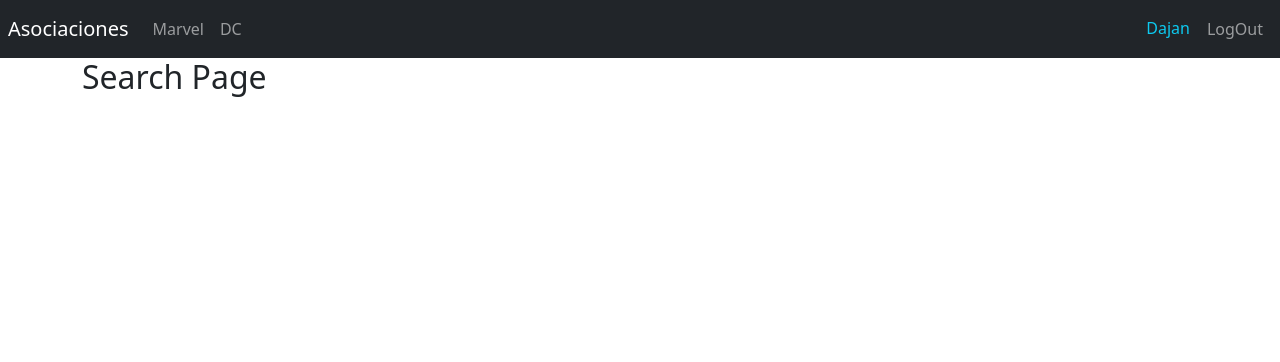
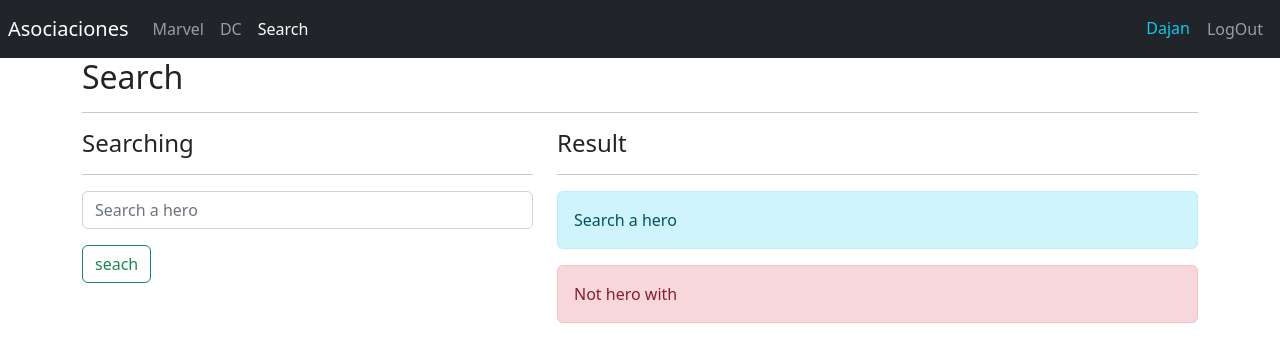
Before and after one commit to dmedina2150dev/heroes-app, a React (Vite) app: page /search in a window 1280 px wide. Shown: the top 362 px of the page. Built offline with nearby package versions, Linux system fonts and the light colour scheme.

Commit message:
Seccion completa para buscar heroes! Añadimos una libreria para limpiar las query params Uso del useLocation Hook

```diff
--- a/package.json
+++ b/package.json
@@ -10,6 +10,7 @@
   },
   "dependencies": {
     "animate.css": "^4.1.1",
+    "query-string": "^7.1.3",
     "react": "^18.2.0",
     "react-dom": "^18.2.0",
     "react-router-dom": "^6.4.5"
--- a/src/heroes/components/HeroCard.jsx
+++ b/src/heroes/components/HeroCard.jsx
@@ -20,7 +20,7 @@ export const HeroCard = ({
     // const characterByHero = (<p> { characters } </p>);
 
     return (
-        <div className="col">
+        <div className="col mt-2 mb-2">
             <div className="card">
 
                 <div className="row no-gutters">
--- /dev/null
+++ b/src/heroes/helpers/getHerosByName.js
@@ -0,0 +1,13 @@
+import { heroes } from '../data/heroes';
+
+export const getHerosByName = ( name = '') => {
+
+    name = name.toLocaleLowerCase().trim();
+
+    if ( name.length === 0 ) return [];
+
+    return heroes.filter(
+        hero => hero.superhero.toLocaleLowerCase().includes( name )
+    );
+
+}
--- a/src/heroes/helpers/index.js
+++ b/src/heroes/helpers/index.js
@@ -1,2 +1,3 @@
 export * from './getHeroesByPublishers';
 export * from './getHeroById';
+export * from './getHerosByName';
--- a/src/heroes/pages/Search.jsx
+++ b/src/heroes/pages/Search.jsx
@@ -1,9 +1,81 @@
+import { useLocation, useNavigate } from 'react-router-dom';
+import queryString from 'query-string';
+
+import { useForm } from '../../hooks/useForm';
+import { HeroCard } from '../components';
+import { getHerosByName } from '../helpers';
+
+export const Search = () => {
+
+	const navigate = useNavigate();
+
+	// TODO Para obtener la localizacion de donde nos encontramos en el HTML
+	const location = useLocation();
+
+	const { q = '' } = queryString.parse( location.search );
+
+	const heroes = getHerosByName(q);
+
+	// console.log({ location, query })
+
+	const { searchText, onInputChange } = useForm({
+		searchText: q,
+	});
+
+	const onSearchSubmit = (event) => {
+		event.preventDefault();
+
+		if ( searchText.trim().length <= 1 ) return;
+
+		navigate(`?q=${ searchText.toLowerCase().trim() }`);
+		// console.log({ searchText });
+
+	}
+
+	return (
+		<>
+			<h2>Search</h2>
+			<hr />
+
+			<div className="row">
+				<div className="col-5">
+					<h4>Searching</h4>
+					<hr />
+					<form onSubmit={ onSearchSubmit }>
+						<input
+							type="text"
+							placeholder="Search a hero"
+							className="form-control"
+							name="searchText"
+							autoComplete="off"
+							value={ searchText }
+							onChange={ onInputChange }
+						/>
+
+						<button className="btn btn-outline-success mt-3">
+							seach
+						</button>
+					</form>
+				</div>
+
+				<div className="col-7">
+					<h4>Result</h4>
+					<hr />
+
+					<div className="alert alert-info">
+						Search a hero
+					</div>
+
+					<div className="alert alert-danger">
+						Not hero with <b>{ q }</b>
+					</div>
 
 
-export const Search = () => {
-  return (
-    <>
-        <h2>Search Page</h2>
-    </>
-  )
+					{ heroes.map( hero =>
+						<HeroCard key={ hero.id } { ...hero } /> )
+					}
+				</div>
+			</div>
+		</>
+	)
 }
--- /dev/null
+++ b/src/hooks/useForm.js
@@ -0,0 +1,25 @@
+import { useState } from 'react';
+
+export const useForm = ( initialForm = {} ) => {
+
+    const [ formState, setFormState ] = useState( initialForm );
+
+    const onInputChange = ({ target }) => {
+        const { name, value } = target;
+        setFormState({
+            ...formState,
+            [ name ]: value
+        });
+    }
+
+    const onResetForm = () => {
+        setFormState( initialForm );
+    }
+
+    return {
+        ...formState,
+        formState,
+        onInputChange,
+        onResetForm,
+    }
+}
--- a/src/ui/components/Navbar.jsx
+++ b/src/ui/components/Navbar.jsx
@@ -36,6 +36,13 @@ export const Navbar = ({ props }) => {
                     >
                         DC
                     </NavLink>
+
+                    <NavLink
+                        className={( {isActive} ) => `nav-item nav-link ${ isActive ? 'active' : '' }` }
+                        to="/search"
+                    >
+                        Search
+                    </NavLink>
                 </div>
             </div>
 
```
Also changed, not shown: 1 other file (tests, documents, lock files or other folders).
